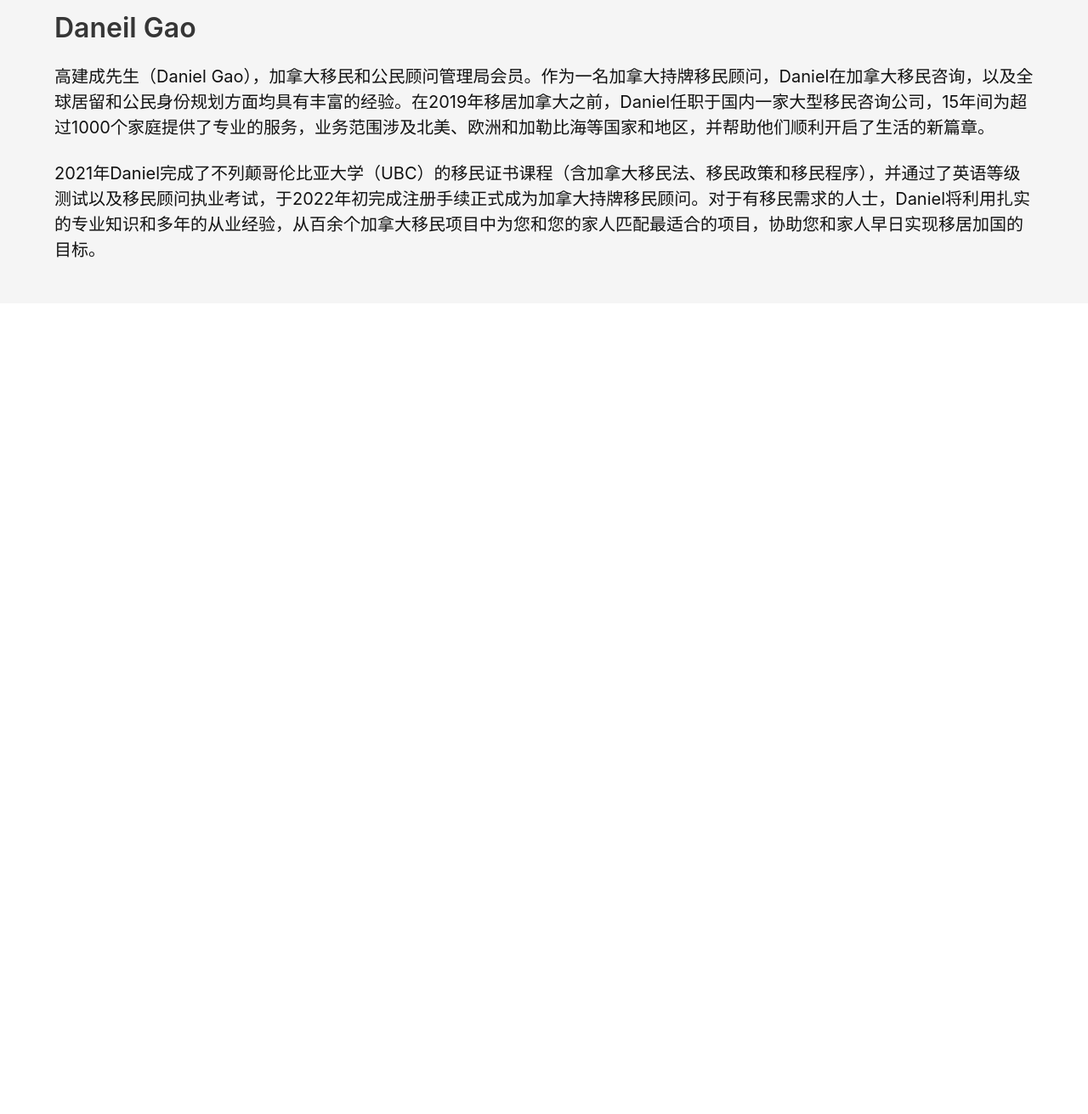
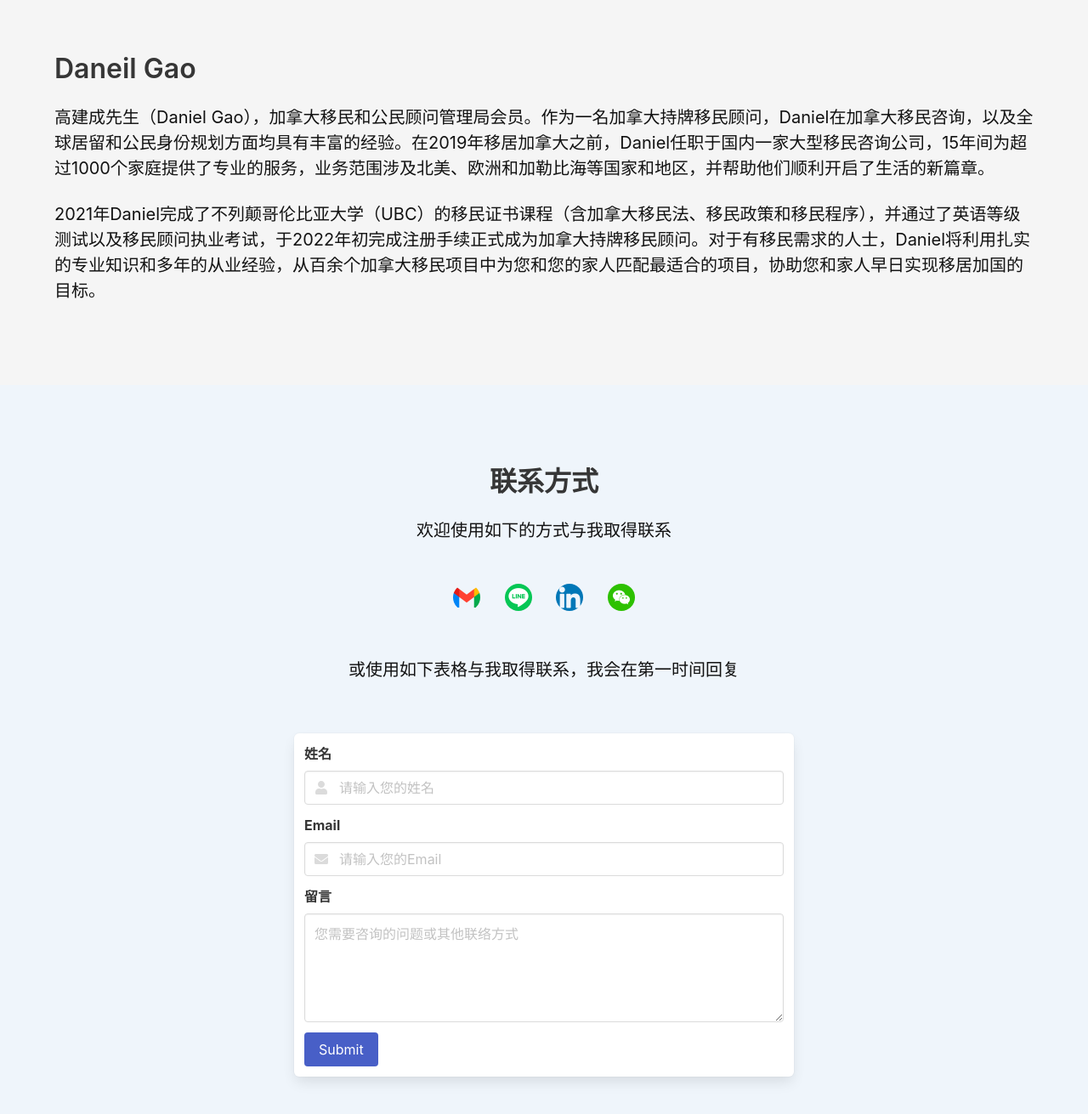
Before and after one commit to yue-su/dgao, a plain HTML site: page index.html in a window 1280 px wide. Shown: the part 1397-2708 px from the top of the page at 85% size. Before the commit the page ends 1850 px from the top, so only its background shows below. Drawn offline with nearby package versions, Linux system fonts and the light colour scheme.

Commit message:
added contact form

```diff
--- a/index.html
+++ b/index.html
@@ -227,7 +227,7 @@
       </div>
     </section>
     <section class="section has-background-white-ter">
-      <div class="container">
+      <div class="container pt-6 pb-6">
         <div class="columns">
           <div class="column is-full">
             <h1 class="title">Daneil Gao</h1>
@@ -243,8 +243,85 @@
         </div>
       </div>
     </section>
-    <section class="section">
-      <div class="container"></div>
+    <section class="section has-background-info-light">
+      <div class="container py-6">
+        <div class="columns is-centered">
+          <div class="column is-half has-text-centered">
+            <h1 class="title">联系方式</h1>
+            <p class="is-size-5 pb-6">欢迎使用如下的方式与我取得联系</p>
+            <div>
+              <a class="m-3">
+                <figure class="image is-32x32 is-inline-block mb-6">
+                  <img class="is-rounded" src="./images/Gmail.png" />
+                </figure>
+              </a>
+              <a class="m-3">
+                <figure class="image is-32x32 is-inline-block mb-6">
+                  <img
+                    class="is-rounded"
+                    src="./images/LINE_New_App_Icon_(2020-12) 512x512.png"
+                  />
+                </figure>
+              </a>
+              <a class="m-3">
+                <figure class="image is-32x32 is-inline-block mb-6">
+                  <img class="is-rounded" src="./images/LinkedIn.png" />
+                </figure>
+              </a>
+              <a class="m-3">
+                <figure class="image is-32x32 is-inline-block mb-6">
+                  <img class="is-rounded" src="./images/WeChat.png" />
+                </figure>
+              </a>
+            </div>
+            <p class="is-size-5 pb-6">
+              或使用如下表格与我取得联系，我会在第一时间回复
+            </p>
+          </div>
+        </div>
+        <div class="columns is-centered">
+          <div class="box column is-half">
+            <div class="field">
+              <label class="label">姓名</label>
+              <div class="control has-icons-left">
+                <input class="input" type="text" placeholder="请输入您的姓名" />
+                <span class="icon is-small is-left">
+                  <i class="fas fa-user"></i>
+                </span>
+              </div>
+            </div>
+
+            <div class="field">
+              <label class="label">Email</label>
+              <div class="control has-icons-left">
+                <input
+                  class="input"
+                  type="email"
+                  placeholder="请输入您的Email"
+                />
+                <span class="icon is-small is-left">
+                  <i class="fas fa-envelope"></i>
+                </span>
+              </div>
+            </div>
+
+            <div class="field">
+              <label class="label">留言</label>
+              <div class="control">
+                <textarea
+                  class="textarea"
+                  placeholder="您需要咨询的问题或其他联络方式"
+                ></textarea>
+              </div>
+            </div>
+            <div class="field is-grouped">
+              <div class="control">
+                <button class="button is-link">Submit</button>
+              </div>
+            </div>
+          </div>
+        </div>
+      </div>
     </section>
   </body>
   <script
```
